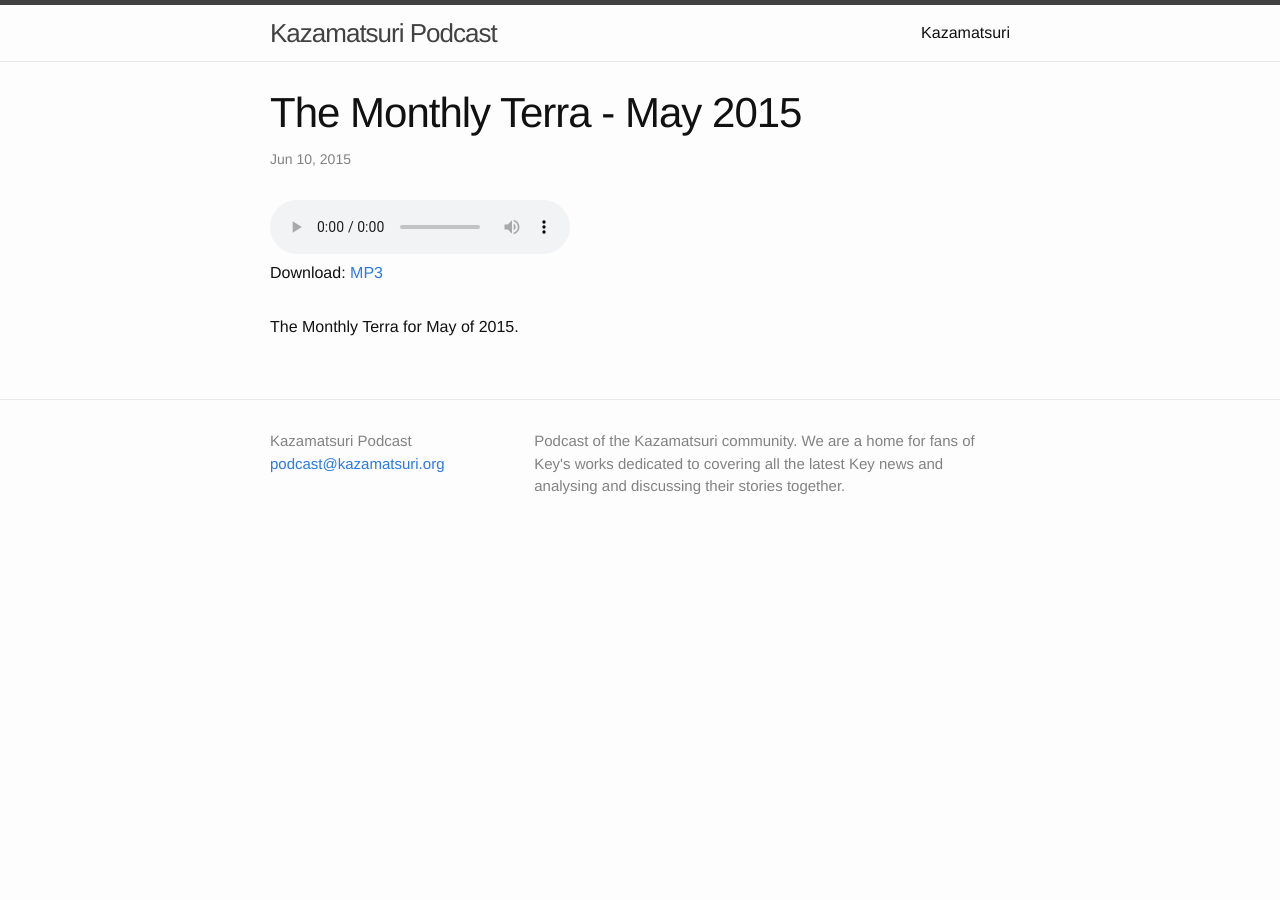
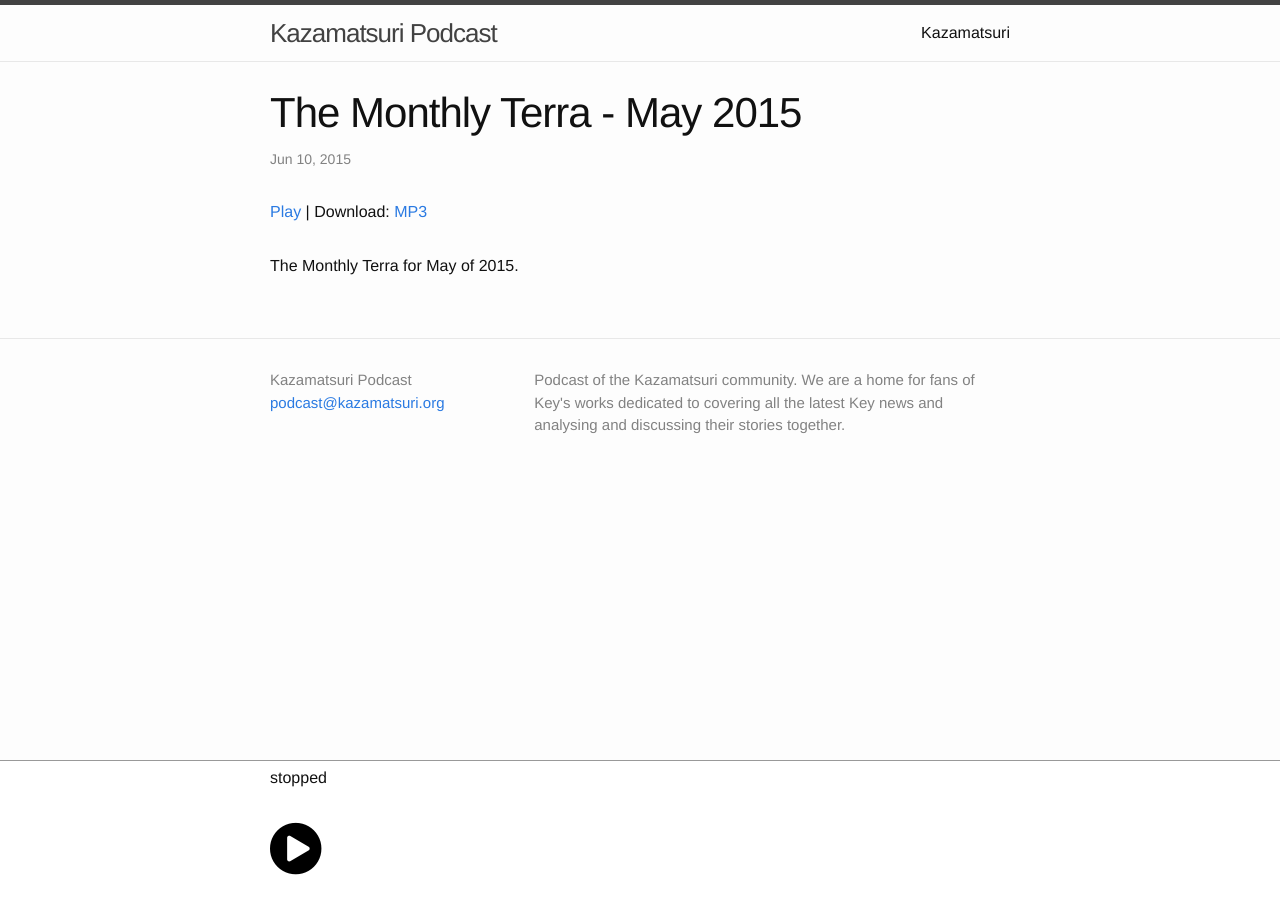
Before and after one commit to KazamatsuriOrg/podcast, a Jekyll site: the page built from _posts/2015-06-10-mtmay15.md, in a window 1280 px wide. Built offline with Jekyll 4.4.1, drawn with Linux system fonts in a browser that asks for light colours; nearby versions of some CDN libraries; comment, search, counter and statistics services are not loaded.

Commit message:
Start of an AngularJS-based player

```diff
--- a/_includes/foot.html
+++ b/_includes/foot.html
@@ -1,4 +1,8 @@
 <script src="https://cdnjs.cloudflare.com/ajax/libs/jquery/2.1.4/jquery.min.js"></script>
 <script src="https://cdnjs.cloudflare.com/ajax/libs/jquery.pjax/1.9.6/jquery.pjax.min.js"></script>
+<script src="https://cdnjs.cloudflare.com/ajax/libs/SoundJS/0.6.0/soundjs.min.js"></script>
+<script src="https://cdnjs.cloudflare.com/ajax/libs/angular.js/1.4.8/angular.js"></script>
 <script src="{{ "/js/constants.js" | prepend: site.baseurl }}"></script>
+<script src="{{ "/js/app.js" | prepend: site.baseurl }}"></script>
+<script src="{{ "/js/player.js" | prepend: site.baseurl }}"></script>
 <script src="{{ "/js/script.js" | prepend: site.baseurl }}"></script>
--- a/_includes/head.html
+++ b/_includes/head.html
@@ -7,6 +7,7 @@
   <meta name="description" content="{% if page.excerpt %}{{ page.excerpt | strip_html | strip_newlines | truncate: 160 }}{% else %}{{ site.description }}{% endif %}">
 
   <link rel="stylesheet" href="{{ "/css/main.css" | prepend: site.baseurl }}">
+  <link rel="stylesheet" href="https://maxcdn.bootstrapcdn.com/font-awesome/4.5.0/css/font-awesome.min.css">
   <link rel="canonical" href="{{ page.url | replace:'index.html','' | prepend: site.baseurl | prepend: site.url }}">
   <link rel="alternate" type="application/atom+xml" title="{{ site.title }}" href="{{ "/feed.xml" | prepend: site.baseurl | prepend: site.url }}" />
 </head>
--- /dev/null
+++ b/_includes/player.html
@@ -0,0 +1,11 @@
+<div id="player" ng-controller="PlayerController as player">
+  <div id="player-content">
+    <p ng-bind="player.state"></p>
+    <div ng-show="player.state == 'playing'">
+      <a class="player-button" ng-click="player.state = 'paused'"><i class="fa fa-pause-circle"></i></a>
+    </div>
+    <div ng-hide="player.state == 'playing'">
+      <a class="player-button" ng-click="player.state = 'playing'"><i class="fa fa-play-circle"></i></a>
+    </div>
+  </div>
+</div>
--- a/_layouts/default.html
+++ b/_layouts/default.html
@@ -1,5 +1,5 @@
 <!DOCTYPE html>
-<html>
+<html ng-app="app" ng-strict-di>
 
   {% include head.html %}
 
@@ -15,6 +15,8 @@
 
     {% include footer.html %}
 
+    {% include player.html %}
+
     {% include foot.html %}
 
   </body>
--- a/_layouts/post.html
+++ b/_layouts/post.html
@@ -9,15 +9,8 @@ layout: default
   </header>
 
   <div class="post-audio">
-    <audio id="audio" class="audio" controls>
-      {% for type in site.audio_types %}
-        <source src="{{ page.id | prepend: site.audio_baseurl }}.{{ type.ext }}" type="{{ type.mime }}" />
-      {% endfor %}
-      <p>Your browser does not support HTML5 Audio.</p>
-    </audio>
-
     <div class="links">
-      Download:
+      <a data-player-play="{{ page.id }}">Play</a> | Download:
       {% for type in site.audio_types %}
         <a href="{{ page.id | prepend: site.audio_baseurl }}.{{ type.ext }}" target="_blank" class="download {{ type.ext }}">{{ type.name }}</a>
       {% endfor %}
--- /dev/null
+++ b/_sass/_player.scss
@@ -0,0 +1,25 @@
+a[data-player-play] {
+    cursor: pointer;
+}
+
+#player {
+    position: fixed;
+    bottom: 0;
+    left: 0;
+    right: 0;
+    background-color: #fff;
+    border-top: 1px solid #999;
+    padding: 5px 0;
+}
+
+#player-content {
+    max-width: -webkit-calc(#{$content-width} - (#{$spacing-unit} * 2));
+    max-width: calc(#{$content-width} - (#{$spacing-unit} * 2));
+    margin-right: auto;
+    margin-left: auto;
+
+    .player-button {
+        color: #000;
+        font-size: 60px;
+    }
+}
--- a/css/main.scss
+++ b/css/main.scss
@@ -48,5 +48,6 @@ $on-laptop:        800px;
 @import
         "base",
         "layout",
+        "player",
         "syntax-highlighting"
 ;
--- /dev/null
+++ b/js/app.js
@@ -0,0 +1 @@
+var app = angular.module('app', []);
--- /dev/null
+++ b/js/player.js
@@ -0,0 +1,3 @@
+app.controller('PlayerController', [function() {
+  this.state = 'stopped';
+}]);
```
